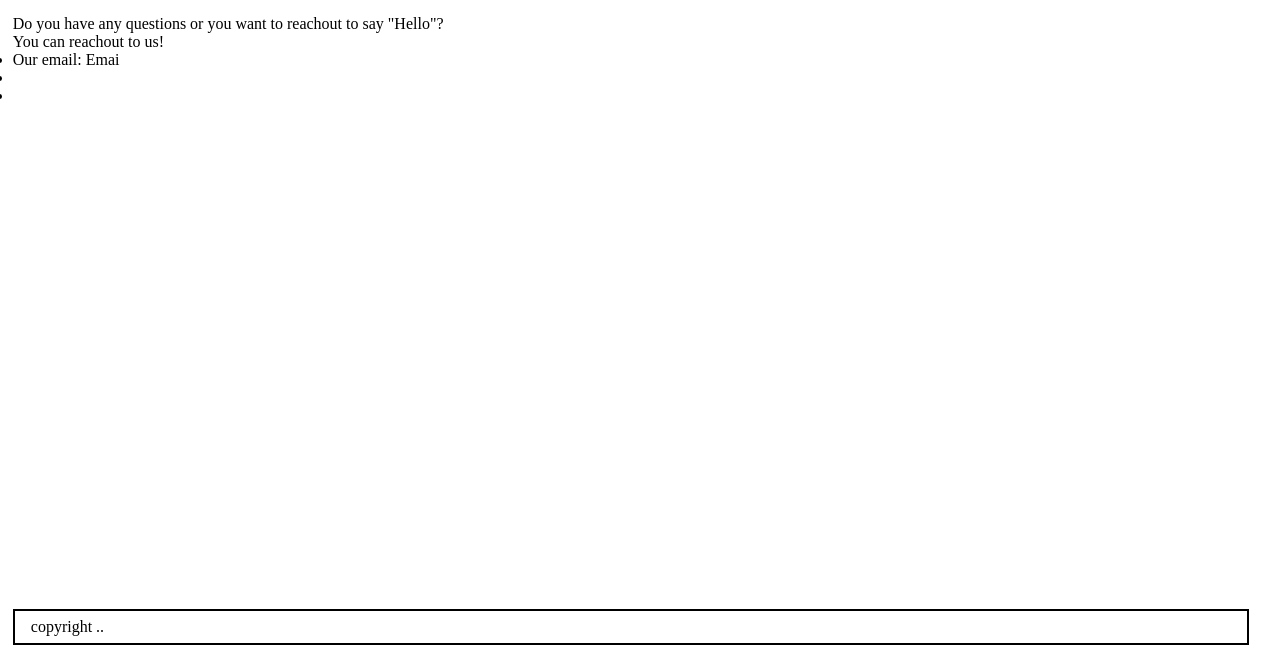
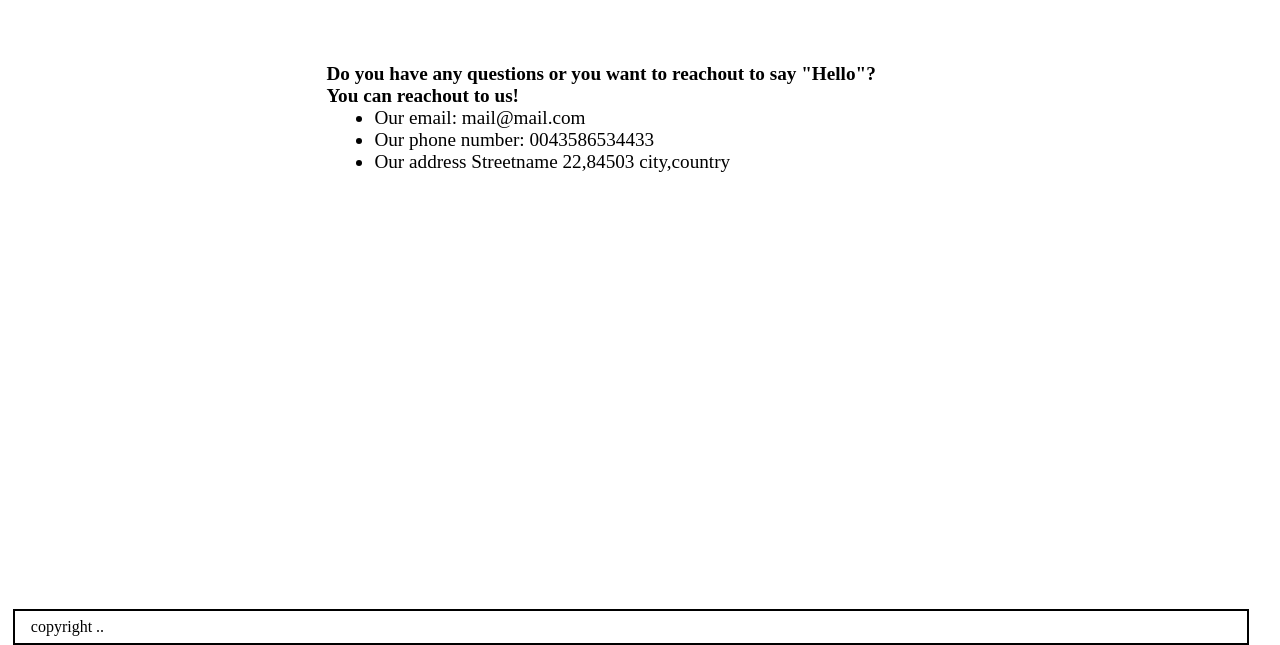
Before and after one commit to FevenSeyfu/Awesome-Books, a website: page index.html in a window 1280 px wide. Shown: the part 155-800 px from the top of the page. Drawn offline with Linux system fonts and the light colour scheme.

Commit message:
Style contact section

```diff
--- a/assets/css/style.css
+++ b/assets/css/style.css
@@ -121,7 +121,23 @@ label {
 
 /* style contact section */
 .contact {
-  margin-top: 5%;
+  margin: 5% auto;
+}
+
+.detail {
+  display: flex;
+  justify-content: center;
+  flex-direction: column;
+  margin: 3rem 25%;
+}
+
+.contact-font,
+.contact-item {
+  font-size: 1.2rem;
+}
+
+.list-contact {
+  padding-left: 3rem;
 }
 
 /* style footer section */
--- a/index.html
+++ b/index.html
@@ -43,12 +43,12 @@
 		<section class="contact">
 		  <h1 class="header">Contact Information</h1>
 			<div class="detail">
-			  <p>Do you have any questions or you want to reachout to say "Hello"? <br>
-				You can reachout to us!</p>
+			  <h4 class="contact-font">Do you have any questions or you want to reachout to say "Hello"? <br>
+				You can reachout to us!</h4>
 				<ul class="list-contact">
-					<li class="contact-item">Our email: Emai</li>
-					<li class="contact-item"></li>
-					<li class="contact-item"></li>
+					<li class="contact-item">Our email: mail@mail.com</li>
+					<li class="contact-item">Our phone number: 0043586534433</li>
+					<li class="contact-item">Our address Streetname 22,84503 city,country</li>
 				</ul>
 			</div>
 		</section>
```
